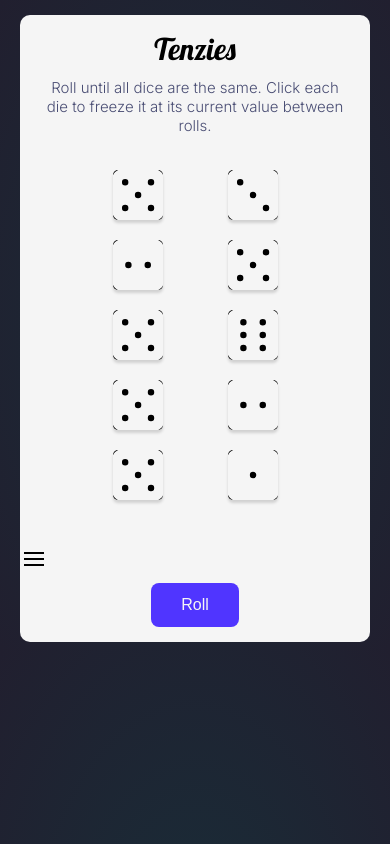
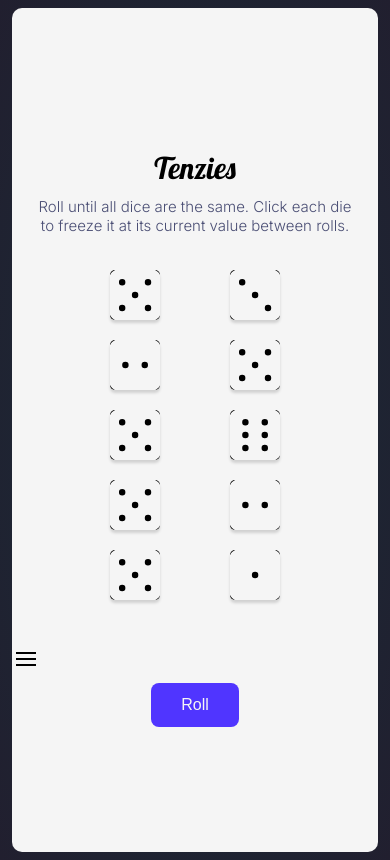
Before and after one commit to PrincelyXD/Tenzie-React, a React (Vite) app: page / in a window 390 px wide. Built offline with nearby package versions, Linux system fonts and the light colour scheme.

Commit message:
update responsive styles

```diff
--- a/src/App.css
+++ b/src/App.css
@@ -1,17 +1,25 @@
 @import url("https://fonts.googleapis.com/css2?family=Inter:wght@100..900&family=Karla:ital,wght@0,200..800;1,200..800&family=Lobster&display=swap");
 
 .App {
-  width: 80%;
-  height: 100%;
+  width: 98%;
   min-width: 350px;
   max-width: 450px;
   margin: 0px auto;
-  margin-top: 15px;
-  display: flex;
+  /* display: flex;
+  justify-content: center;
+  align-items: center; */
+  border-radius: 10px;
+  background-color: blue;
+  background-color: #f5f5f5;
+}
+
+.wrapper{
+  height: 100vh;
+  min-height: 100vh;
+    display: flex;
   justify-content: center;
   align-items: center;
-  border-radius: 10px;
-  background-color: #f5f5f5;
+  /* background-color: red; */
 }
 
 .box-container {
@@ -65,7 +73,7 @@
 }
 
 .RollBtn {
-  margin-bottom: 15px;
+  /* margin-bottom: 15px; */
 }
 .RollBtn button {
   color: #f5f5f5;
@@ -138,6 +146,10 @@
     height: 500px;
     margin: 5% auto;
   }
+
+  .wrapper{
+    height: 100%;
+  }
   .header {
     font-size: 40px;
   }
--- a/src/App.jsx
+++ b/src/App.jsx
@@ -70,9 +70,13 @@
   }
 
   return (
+
     <div className="App">
+
       {tenzies && <Confetti />}
-      <div className="box-container">
+
+      <div className="wrapper">
+<div className="box-container">
         <h2 className="header"> {tenzies ? "You Win!" : "Tenzies"}</h2>
         <p className="text">
           {tenzies
@@ -99,6 +103,8 @@
           <RollBtn handleClick={rollAllDice} text={tenzies} />
         </div>
       </div>
+      </div>
+
     </div>
   );
 }
```
